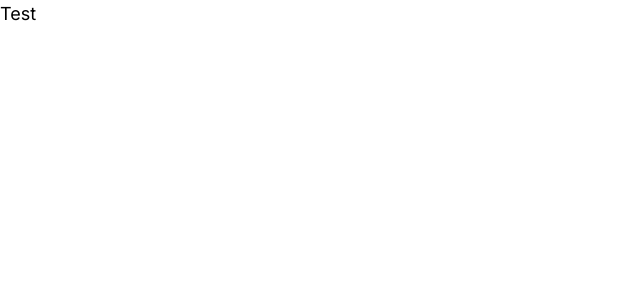
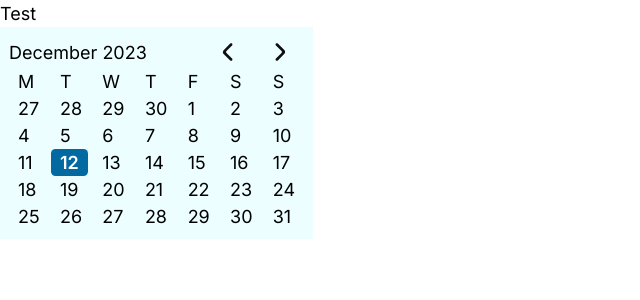
Before and after one commit to Pear-sudo/time, a Next.js app: page /test in a window 1280 px wide. Shown: the top 300 px of the page, without its empty margins (0-640 px from the left). Built offline with nearby package versions, Linux system fonts and the light colour scheme.

Commit message:
fix the overflow bug of monthly view
it is caused by tailwind css's
grid-cols-7	grid-template-columns: repeat(7, minmax(0, 1fr));

look at this nasty minmax()! It took me so much time to debug this :(

```diff
--- a/src/app/elements/monthlyCalendar.tsx
+++ b/src/app/elements/monthlyCalendar.tsx
@@ -58,7 +58,9 @@ export function MonthlyCalendar(prop: {
                 <YearHint dates={[anchor]} clickable={false}/>
                 <NavigationButtons onClick={onNavigationButtonClick}/>
             </div>
-            <div className={'grid-cols-7 grid gap-x-10 w-fit overflow-auto'}>
+            <div className={'grid gap-x-0.5 w-fit overflow-auto'}
+                 style={{gridTemplateColumns: 'repeat(7, 1fr)'}}
+            >
                 {weekDayNameSlots}
                 {dateSlots}
             </div>
--- a/src/app/elements/ui/dropdown.tsx
+++ b/src/app/elements/ui/dropdown.tsx
@@ -14,8 +14,8 @@ export function Dropdown(prop: {
 
     const child = (
         <div className={'absolute top-full left-0 w-fit'}>
-            <div className={'relative z-50'}>
-                <div className={'z-50 relative'}>
+            <div className={'relative z-50 w-fit'}>
+                <div className={'z-50 relative w-fit'}>
                     {prop.child}
                 </div>
                 <div className={'z-40 fixed'}
@@ -25,7 +25,7 @@ export function Dropdown(prop: {
         </div>
     )
     return (
-        <div className={'relative h-fit'}>
+        <div className={'relative h-fit w-fit'}>
             {prop.parent}
             {prop.show ? child : undefined}
         </div>
--- a/src/app/test/page.tsx
+++ b/src/app/test/page.tsx
@@ -8,7 +8,7 @@ import {Dropdown} from "@/app/elements/ui/dropdown";
 export default function Test(): JSX.Element {
     return (
         <div>
-            <Dropdown child={<MonthlyCalendar anchor={new Date()}/>} parent={<div>Test</div>} show={false}/>
+            <Dropdown child={<MonthlyCalendar anchor={new Date()}/>} parent={<div>Test</div>} show={true}/>
         </div>
     )
 }
```
